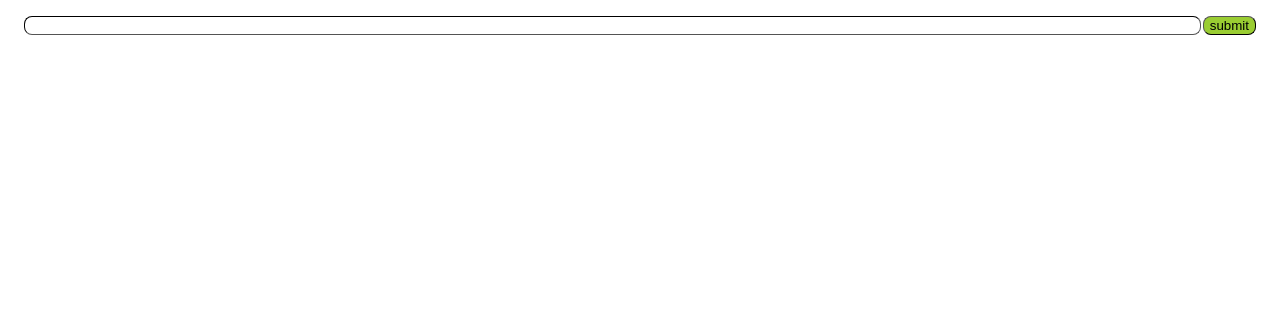
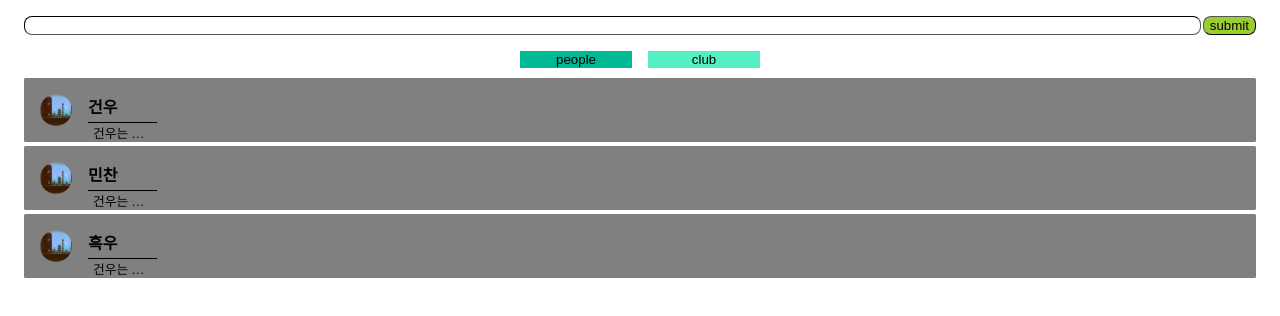
Before and after one commit to develop-house/frontend, a Next.js app: page / in a window 1280 px wide. Shown: the top 316 px of the page. Built offline with nearby package versions, Linux system fonts and the light colour scheme; what emotion-normalize would draw is missing.

Commit message:
💄update searchList & category Btn in search.jsx

```diff
--- a/components/searchForm.jsx
+++ b/components/searchForm.jsx
@@ -21,14 +21,17 @@ const buttonStyle = css`
   border-width: 0.01rem;
 `;
 
-const SearchForm = () => {
+const SearchForm = ({ handleClickSearch }) => {
   const formRef = createRef();
   const inputRef = createRef();
 
   const handleSubmit = (event) => {
-    console.log(inputRef.current.value);
+    const word = inputRef.current.value;
     event.preventDefault();
     formRef.current.reset();
+
+    //여기다가 받은 word를 바탕으로 search
+    handleClickSearch(word);
   };
 
   return (
--- a/components/searchList.jsx
+++ b/components/searchList.jsx
@@ -1,8 +1,71 @@
 import React from 'react';
-import styled from '@emotion/styled';
+import { jsx, css } from '@emotion/react';
+import PropTypes from 'prop-types';
 
-const SearchList = () => {
-  return <ul></ul>;
+const liStyle = css`
+  background-color: gray;
+  list-style: none;
+  display: flex;
+  margin: 0.1rem 1rem 0.2rem 1rem;
+  border-radius: 0.1rem;
+`;
+
+const profileImg = css`
+  width: 2rem;
+  height: 2rem;
+  border-radius: 50%;
+  margin: 1rem;
+`;
+
+const nameStyle = css`
+  margin: 1rem 0 0.3rem 0;
+`;
+
+const descriptionStyle = css`
+  width: 70%;
+  padding: 0 5px;
+  font-size: 0.8rem;
+  border-top: 0.1rem solid;
+  overflow: hidden;
+  text-overflow: ellipsis;
+  white-space: nowrap;
+`;
+
+const SearchDetail = ({ resultData }) => {
+  return (
+    <li css={liStyle}>
+      <img css={profileImg} src="/profile.png" alt="img" />
+      <div>
+        <h4 css={nameStyle}>{resultData.name}</h4>
+        <div css={descriptionStyle}>{resultData.description}</div>
+      </div>
+    </li>
+  );
+};
+
+SearchDetail.propTypes = {
+  resultData: PropTypes.object,
+};
+
+const ulStyle = css`
+  height: 80vh;
+  margin: 0.5rem 0 0.5rem 0;
+  padding: 0;
+  overflow-y: scroll;
+`;
+
+const SearchList = ({ resultDatas }) => {
+  return (
+    <ul css={ulStyle}>
+      {resultDatas.map((resultData, idx) => (
+        <SearchDetail key={idx} resultData={resultData} />
+      ))}
+    </ul>
+  );
+};
+
+SearchList.propTypes = {
+  resultDatas: PropTypes.array,
 };
 
 export default SearchList;
--- a/pages/search.jsx
+++ b/pages/search.jsx
@@ -1,14 +1,69 @@
 import React, { useState } from 'react';
 import SearchForm from '../components/searchForm';
 import SearchList from '../components/searchList';
+import { jsx, css } from '@emotion/react';
+import styled from '@emotion/styled';
+
+const buttonContainer = css`
+  display: flex;
+  justify-content: center;
+`;
+
+const Button = styled.button`
+  width: 7rem;
+  margin: 0 0.5rem 0 0.5rem;
+  cursor: pointer;
+  outline: transparent;
+  border: none;
+
+  background-color: ${(props) => (props.clicked ? '#00b894' : '#55efc4')};
+`;
 
 const Search = () => {
   const [keyword, setKeyword] = useState('');
+  const [category, setCategory] = useState('people');
+  const [resultDatas, setResultDatas] = useState({
+    people: [
+      { img: '이미지랑께', name: '건우', description: '건우는 천재다' },
+      { img: '이미지랑께', name: '민찬', description: '건우는 천재다' },
+      { img: '이미지랑께', name: '흑우', description: '건우는 천재다' },
+    ],
+    club: [
+      { img: '이미지랑께', name: '건우', description: '건우는 천재다' },
+      { img: '이미지랑께', name: '민찬', description: '건우는 천재다' },
+      { img: '이미지랑께', name: '흑우', description: '건우는 천재다' },
+    ],
+  });
+
+  const handleClickSearch = (word) => {
+    console.log(word);
+    setKeyword(word);
+  };
+
+  const handleClickCategory = (event) => {
+    console.log('handleClickTopic');
+    const target = event.target.innerText;
+    setCategory(target);
+
+    //여기서부터는 리덕스에 category keword등을 다 넣을거면 수정해야하는 부분
+  };
 
   return (
     <>
-      <SearchForm />
-      <SearchList />
+      <SearchForm handleClickSearch={handleClickSearch} />
+      <div css={buttonContainer}>
+        <Button clicked={category === 'people'} onClick={handleClickCategory}>
+          people
+        </Button>
+        <Button clicked={category === 'club'} onClick={handleClickCategory}>
+          club
+        </Button>
+      </div>
+      <SearchList
+        resultDatas={
+          category === 'people' ? resultDatas.people : resultDatas.club
+        }
+      />
     </>
   );
 };
```
Also changed, not shown: public/profile.png (added).
